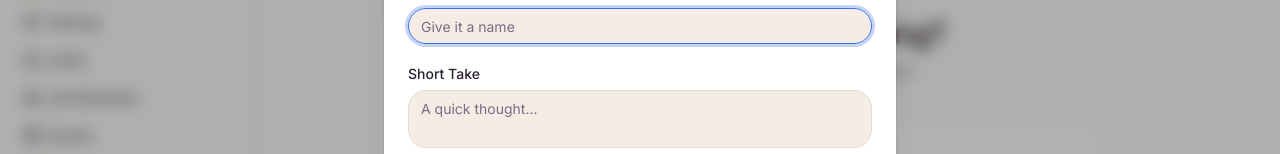
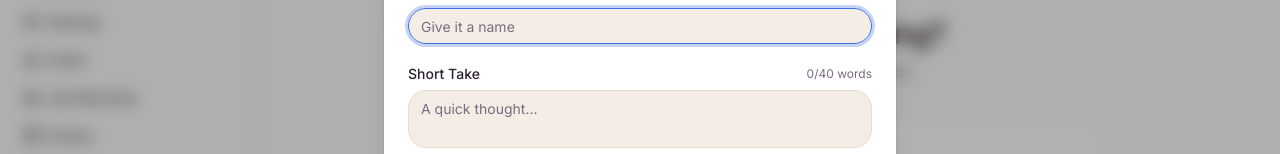
Before and after one commit to KH3OZ/blue-stash, a Next.js app: page / in a window 1280 px wide. Both pictures are taken after typing "Sample" into the empty fields and a click on the button "Add Stash". Shown: the part 230-384 px from the top of the page. Built offline with nearby package versions, Linux system fonts and the light colour scheme; no server answers.

Commit message:
feat: word limit

```diff
--- a/src/components/stash/add-stash-modal.tsx
+++ b/src/components/stash/add-stash-modal.tsx
@@ -49,6 +49,18 @@ const ALLOWED_COVER_TYPES: Record<string, string> = {
   "image/gif": "gif",
 };
 const MAX_COVER_BYTES = 8 * 1024 * 1024;
+
+const SHORT_TAKE_WORD_LIMIT = 40;
+
+function countWords(value: string) {
+  const trimmed = value.trim();
+  return trimmed === "" ? 0 : trimmed.split(/\s+/).length;
+}
+
+function limitWords(value: string, maxWords: number) {
+  const words = value.split(/\s+/).filter(Boolean);
+  return words.length <= maxWords ? value : words.slice(0, maxWords).join(" ");
+}
 
 const CATEGORY_HEADINGS: Record<Category, string> = {
   VIDEO: "What did you watch?",
@@ -401,18 +413,24 @@ export function AddStashModal({
           </div>
 
           <div className="flex flex-col gap-1.5">
-            <label htmlFor="stash-short-take" className="text-sm font-medium text-foreground">
-              Short Take
-            </label>
+            <div className="flex items-center justify-between">
+              <label htmlFor="stash-short-take" className="text-sm font-medium text-foreground">
+                Short Take
+              </label>
+              <span id="stash-short-take-count" className="text-xs text-muted-foreground">
+                {countWords(shortTake)}/{SHORT_TAKE_WORD_LIMIT} words
+              </span>
+            </div>
             <textarea
               id="stash-short-take"
               value={shortTake}
               onChange={(event) => {
-                setShortTake(event.target.value);
+                setShortTake(limitWords(event.target.value, SHORT_TAKE_WORD_LIMIT));
                 markDirty();
               }}
               rows={2}
               placeholder="A quick thought..."
+              aria-describedby="stash-short-take-count"
               className="w-full resize-none rounded-2xl border border-border bg-input/50 px-3 py-2 text-sm text-foreground outline-none placeholder:text-muted-foreground focus-visible:border-ring focus-visible:ring-3 focus-visible:ring-ring/30"
             />
           </div>
```
